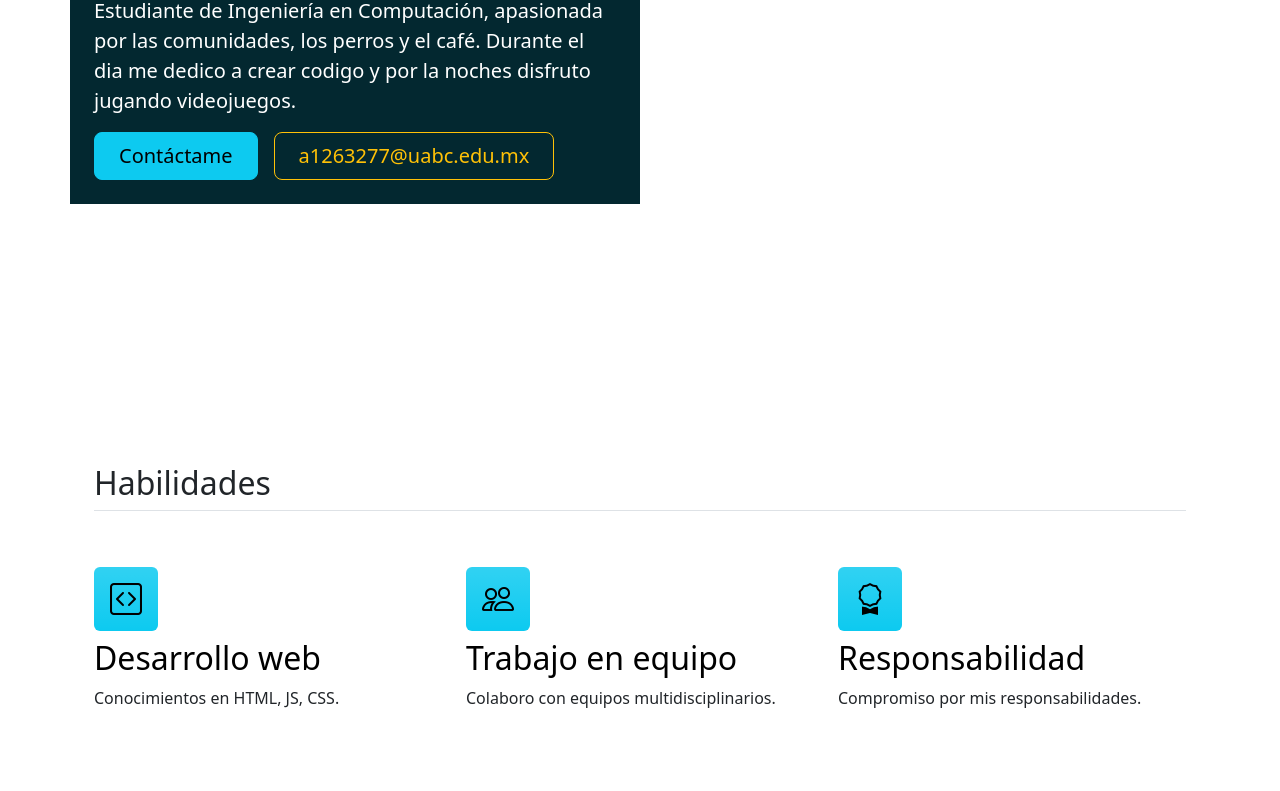
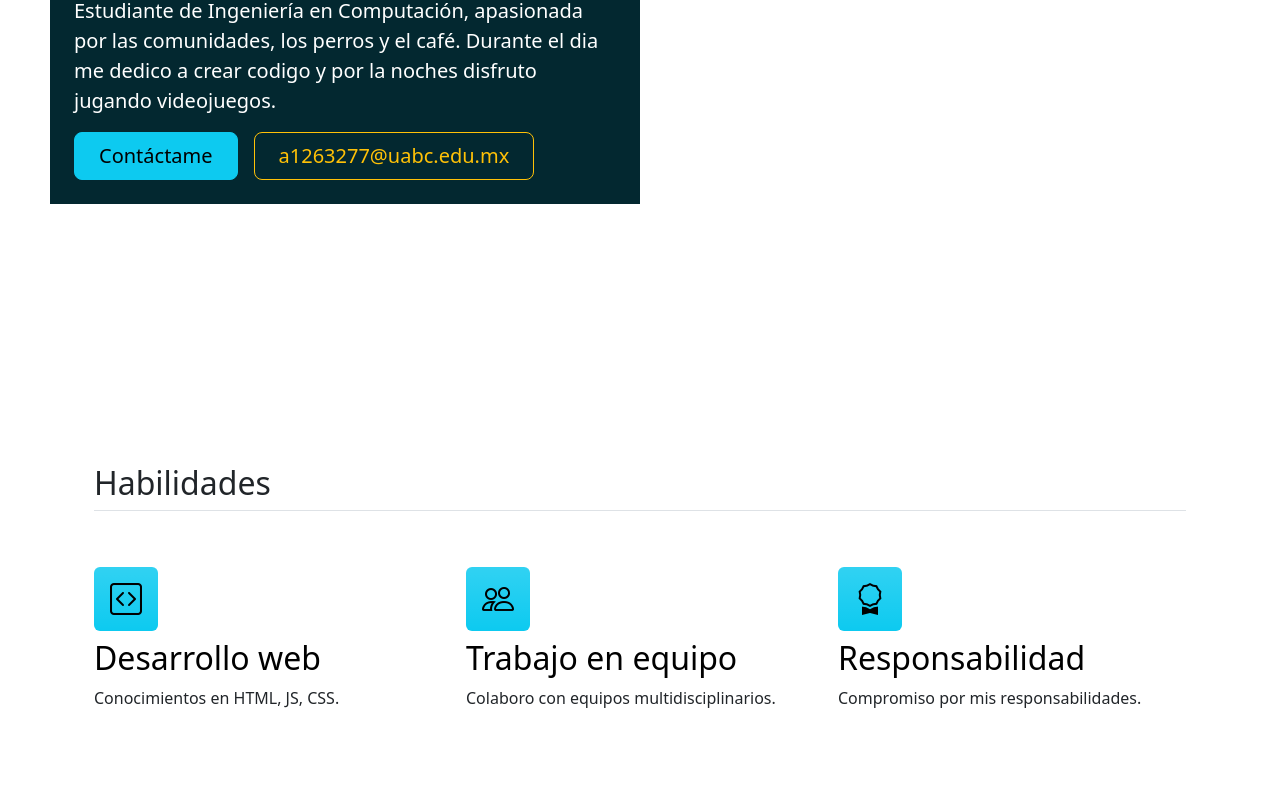
Before and after one commit to StivyZavaleta/portafolio-b7-g1, a plain HTML site: page index.html in a window 1280 px wide. Shown: the part 304-1095 px from the top of the page. Drawn offline with nearby package versions, Linux system fonts and the light colour scheme; a web font is replaced by a local one.

Commit message:
Correccion de errores

```diff
--- a/index.html
+++ b/index.html
@@ -53,7 +53,7 @@
     <main>
 
         <section id="presentacion" class="container-fluid" data-bs-theme="dark">
-            <div class="container col-xxl-9 px-4 py-5 d-flex justify-content-start align-items-center">
+            <div class="container col-xxl-9 px-1 py-5 d-flex justify-content-start align-items-center">
                 <div class="row flex-lg-row align-items-center g-5 py-5">
                     <div class="col-lg-6 bg-info-subtle p-4">
                         <h1 id="app2" class="display-5 fw-bold text-white lh-1 mb-3 edu-au-vic-wa-nt-hand-uniquifier">Stivy
```
